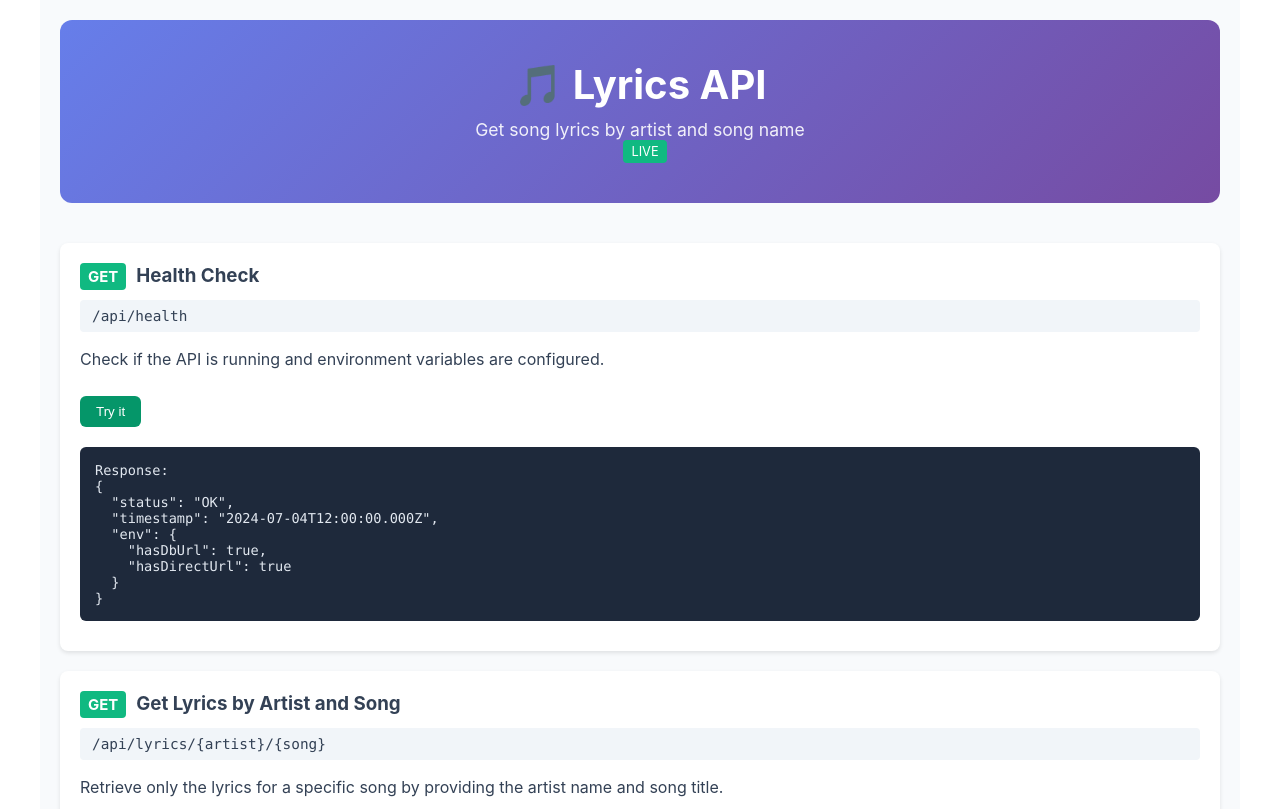
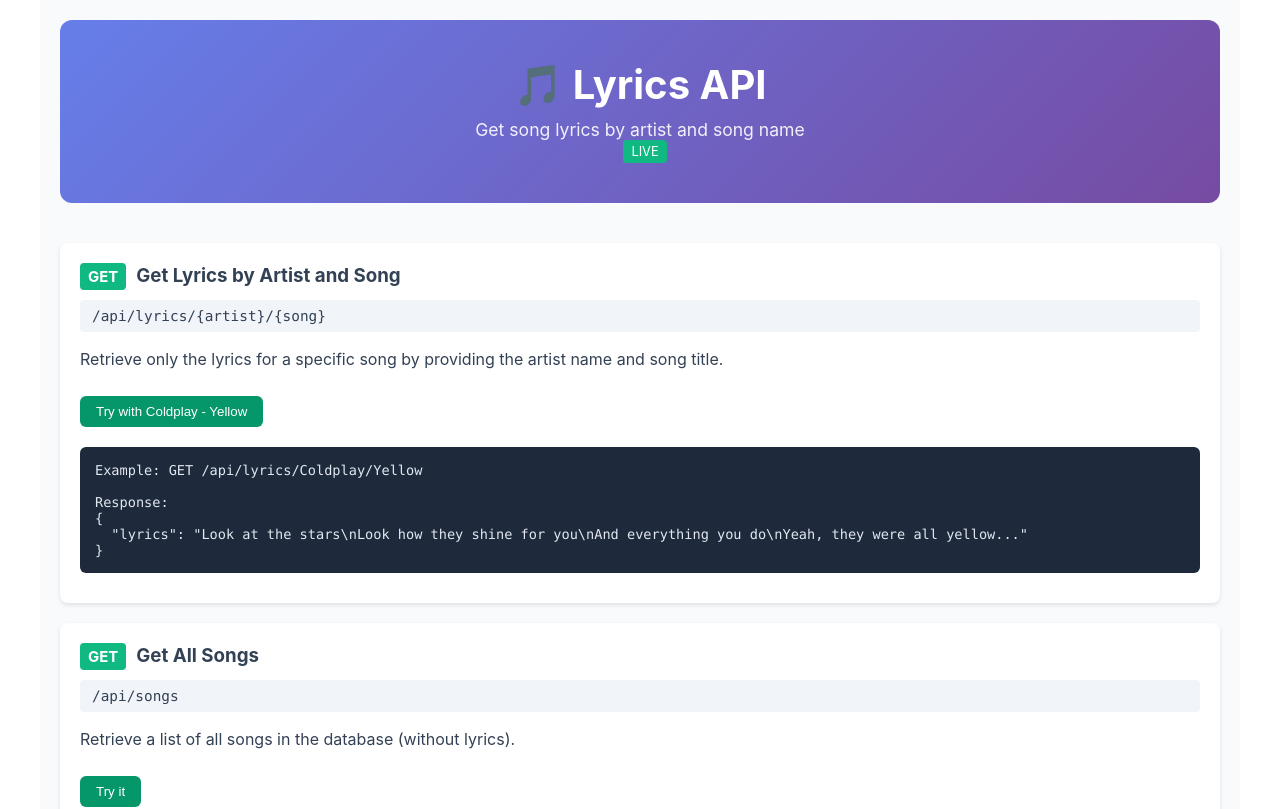
Before and after one commit to RosieWatson/lyrics-api, a Next.js app: page / in a window 1280 px wide. Shown: the top 809 px of the page. Built offline with nearby package versions, Linux system fonts and the light colour scheme.

Commit message:
feat: remove docs for health endpoint

```diff
--- a/pages/index.tsx
+++ b/pages/index.tsx
@@ -179,27 +179,6 @@ const Home: React.FC = () => {
       <Endpoint>
         <h3>
           <MethodBadge method="GET">GET</MethodBadge>
-          Health Check
-        </h3>
-        <EndpointUrl>/api/health</EndpointUrl>
-        <Description>
-          Check if the API is running and environment variables are configured.
-        </Description>
-        <TryButton onClick={() => tryEndpoint('/api/health')}>Try it</TryButton>
-        <Example>{`Response:
-{
-  "status": "OK",
-  "timestamp": "2024-07-04T12:00:00.000Z",
-  "env": {
-    "hasDbUrl": true,
-    "hasDirectUrl": true
-  }
-}`}</Example>
-      </Endpoint>
-
-      <Endpoint>
-        <h3>
-          <MethodBadge method="GET">GET</MethodBadge>
           Get Lyrics by Artist and Song
         </h3>
         <EndpointUrl>/api/lyrics/{'{artist}'}/{'{song}'}</EndpointUrl>
```
